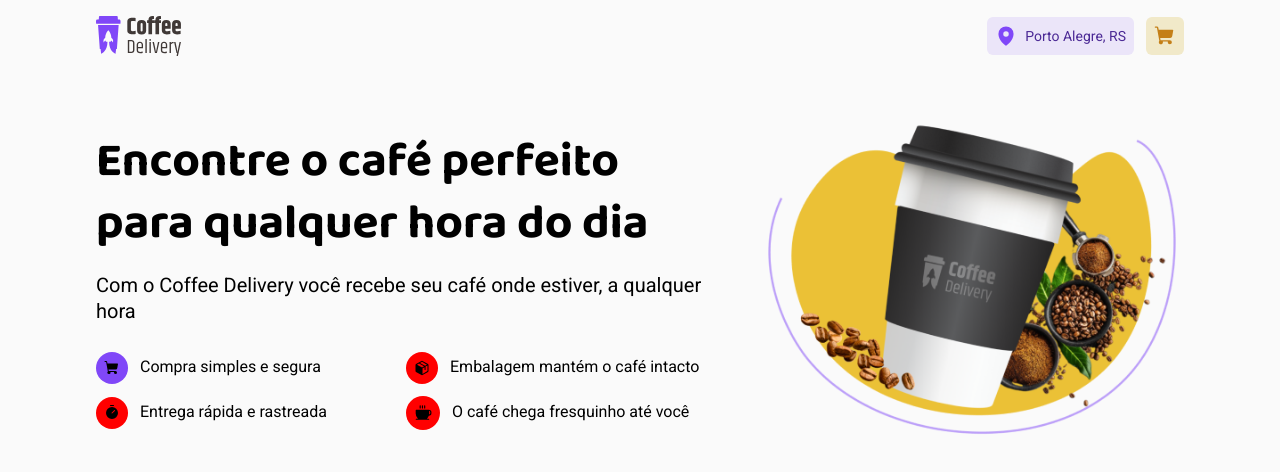
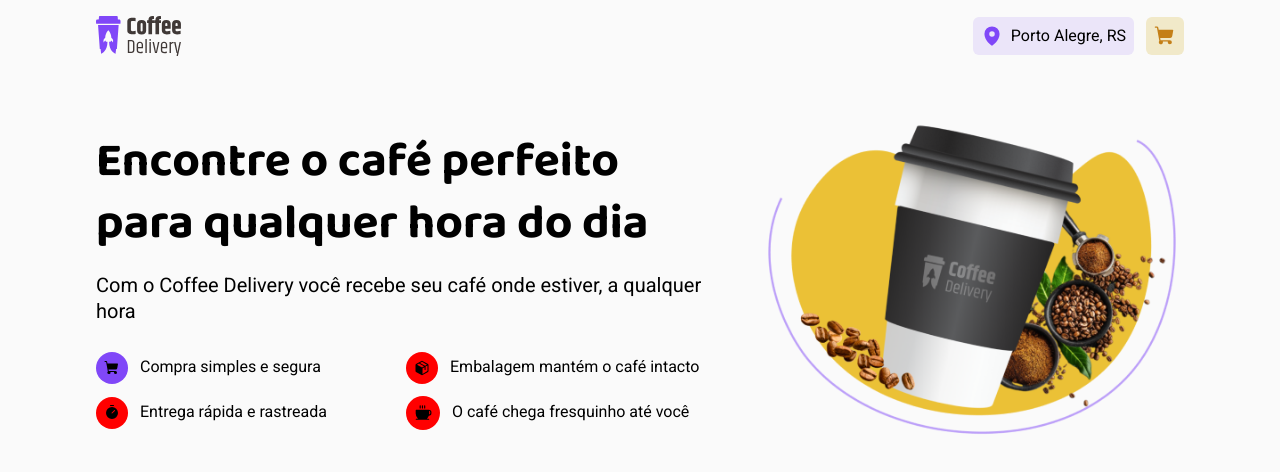
Before and after one commit to GabrielMatoss/CoffeeHouse, a React (Vite) app: page / in a window 1280 px wide. Shown: the top 472 px of the page. Built offline with nearby package versions, Linux system fonts and the light colour scheme.

Commit message:
style(header.tsx): rafactoring localization html element
I changed the span tag to the p tag

```diff
--- a/src/components/Header.tsx
+++ b/src/components/Header.tsx
@@ -12,7 +12,7 @@ export function Header(){
             <SectionCartLocal>
                 <Localization>
                     <MapPin weight="fill" size={22} className="iconMap"/>
-                    <div>Porto Alegre, RS</div>
+                    <p>Porto Alegre, RS</p>
                 </Localization>
 
                 <div className="contentCart">
```
